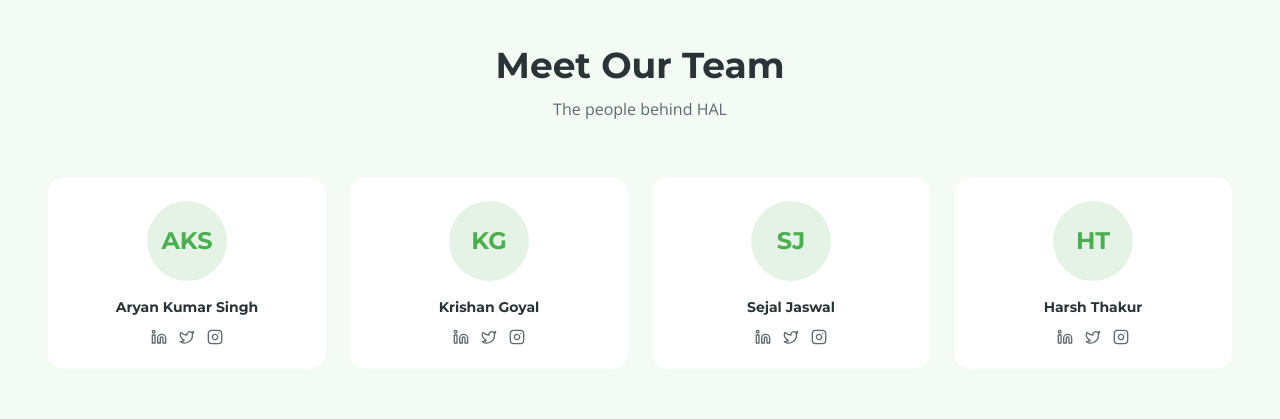
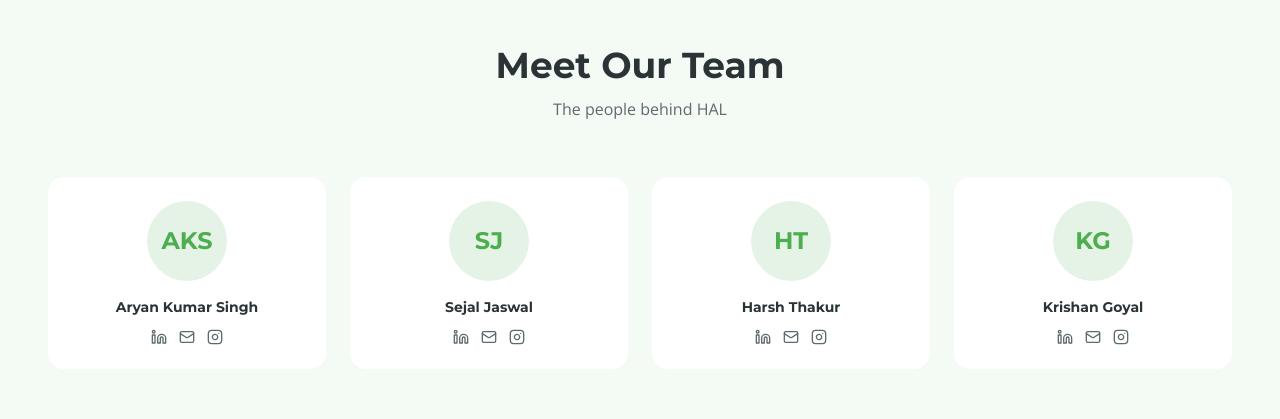
Before and after one commit to Aryan-A1/HAL, a React (Vite) app in the folder frontend/: page / in a window 1280 px wide. Shown: the part 2517-2936 px from the top of the page. Built offline with nearby package versions, Linux system fonts and the light colour scheme; the HTML template or start-up script is replaced by a standard one.

Commit message:
added social links

```diff
--- a/frontend/src/components/TeamSection.tsx
+++ b/frontend/src/components/TeamSection.tsx
@@ -1,11 +1,31 @@
 import { motion } from "framer-motion";
-import { Linkedin, Twitter, Instagram } from "lucide-react";
+import { Linkedin, Mail, Instagram } from "lucide-react";
 
 const team = [
-  { name: "Aryan Kumar Singh" },
-  { name: "Krishan Goyal" },
-  { name: "Sejal Jaswal" },
-  { name: "Harsh Thakur" },
+  {
+    name: "Aryan Kumar Singh",
+    linkedin: "https://www.linkedin.com/in/aryan-kumar-singh-784289314/",
+    instagram: "https://www.instagram.com/aryan_variant/",
+    email: "aryankumarsingh9370@gmail.com"
+  },
+  {
+    name: "Sejal Jaswal",
+    linkedin: "https://www.linkedin.com/in/sejaljaswal/",
+    instagram: "https://www.instagram.com/sejal__jaswal/",
+    email: "sejaljaswal2020@gmail.com"
+  },
+  {
+    name: "Harsh Thakur",
+    linkedin: "https://www.linkedin.com/in/harsh-thakur-21080a32a/",
+    instagram: "https://www.instagram.com/absolutelyitsharsh/",
+    email: "tsayamonly@gmail.com"
+  },
+  {
+    name: "Krishan Goyal",
+    linkedin: "https://www.linkedin.com/in/krishangoyal717/",
+    instagram: "https://www.instagram.com/krishangoyal_23/",
+    email: "krishangoyal717@gmaill.com"
+  },
 ];
 
 const container = {
@@ -20,7 +40,7 @@ const item = {
 
 const TeamSection = () => {
   return (
-    <section className="section-padding bg-muted/30">
+    <section id="team" className="section-padding bg-muted/30">
       <div className="container mx-auto">
         <h2 className="text-3xl md:text-4xl font-bold text-center text-foreground">
           Meet Our Team
@@ -45,9 +65,31 @@ const TeamSection = () => {
               </div>
               <h4 className="mt-4 font-bold text-foreground text-sm">{member.name}</h4>
               <div className="flex justify-center gap-3 mt-3">
-                <a href="#" className="text-muted-foreground hover:text-secondary transition-colors"><Linkedin size={16} /></a>
-                <a href="#" className="text-muted-foreground hover:text-secondary transition-colors"><Twitter size={16} /></a>
-                <a href="#" className="text-muted-foreground hover:text-secondary transition-colors"><Instagram size={16} /></a>
+                <a
+                  href={member.linkedin}
+                  target="_blank"
+                  rel="noopener noreferrer"
+                  className="text-muted-foreground hover:text-secondary transition-colors"
+                  title="LinkedIn"
+                >
+                  <Linkedin size={16} />
+                </a>
+                <a
+                  href={`mailto:${member.email}`}
+                  className="text-muted-foreground hover:text-secondary transition-colors"
+                  title="Email"
+                >
+                  <Mail size={16} />
+                </a>
+                <a
+                  href={member.instagram}
+                  target="_blank"
+                  rel="noopener noreferrer"
+                  className="text-muted-foreground hover:text-secondary transition-colors"
+                  title="Instagram"
+                >
+                  <Instagram size={16} />
+                </a>
               </div>
             </motion.div>
           ))}
```
